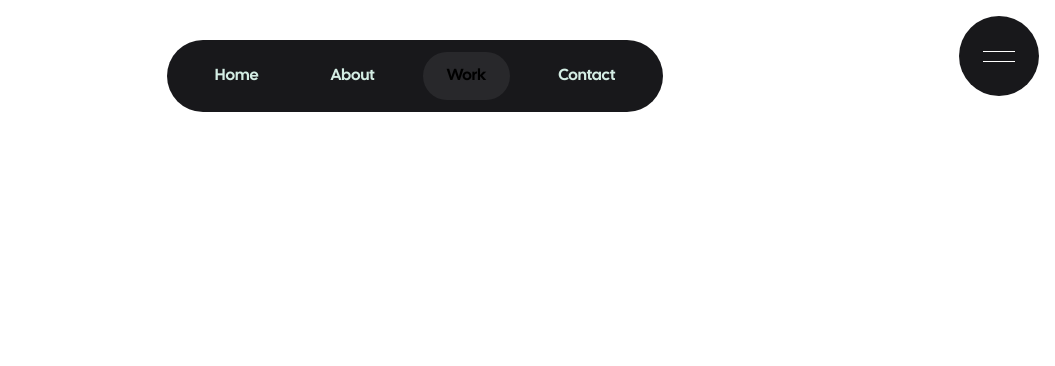
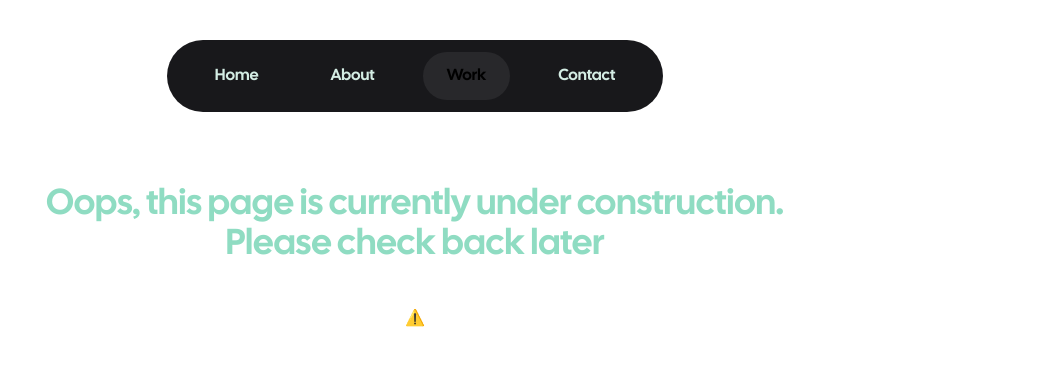
Before and after one commit to m-dombkowski/Portfolio-website, a Next.js app: page /work in a window 1280 px wide. Shown: the top 366 px of the page, without its empty margins (225-1280 px from the left). Built offline with nearby package versions, Linux system fonts and the light colour scheme; no server answers.

Commit message:
docs: slightly changed some data for social and nav links, removed unused components from "work" page

```diff
--- a/src/app/lib/anim.ts
+++ b/src/app/lib/anim.ts
@@ -67,7 +67,7 @@ export const height = {
   }),
   exit: (i: number) => ({
     height: 0,
-    transition: { duration: 0.3, delay: 0.05 * i, ease: [0.33, 1, 0.68, 1] },
+    transition: { duration: 0.5, delay: 0.05 * i, ease: [0.33, 1, 0.68, 1] },
   }),
 };
 
--- a/src/app/lib/navData.ts
+++ b/src/app/lib/navData.ts
@@ -9,7 +9,7 @@ export const NavigationData: NavDataType[] = [
     href: "/",
     description: "Main page",
     name: "Home",
-    speed: 0.33,
+    speed: 0.35,
     index: 0,
     image: ciasteczka,
   },
@@ -23,7 +23,7 @@ export const NavigationData: NavDataType[] = [
   },
   {
     href: "/work",
-    description: "Commercial experience and pet projects",
+    description: "Code stuff",
     name: "Work",
     speed: 0.65,
     index: 2,
@@ -33,7 +33,7 @@ export const NavigationData: NavDataType[] = [
     href: "/contact",
     description: `Let's chat!`,
     name: "Contact",
-    speed: 1,
+    speed: 0.8,
     index: 3,
     image: drozdzowka,
   },
--- a/src/app/lib/socialsData.ts
+++ b/src/app/lib/socialsData.ts
@@ -13,7 +13,7 @@ export const socials: SocialMediaDataType[] = [
   },
   {
     title: "Github",
-    text: "GIT",
+    text: "GH",
     href: "https://github.com/m-dombkowski",
   },
 ];
--- a/src/app/work/page.tsx
+++ b/src/app/work/page.tsx
@@ -1,15 +1,11 @@
 "use client";
 import PageUnderContstuction from "../components/construction/construction";
-import Gallery from "../components/gallery/gallery-desktop";
-import MobileNav from "../components/navigation/mobile-nav/mobile-nav";
 import PageWrapper from "../components/transitions/fade";
 
 export default function WorkPage() {
   return (
     <PageWrapper>
-      <MobileNav />
-      {/* <PageUnderContstuction /> */}
-      {/* <Gallery /> */}
+      <PageUnderContstuction />
     </PageWrapper>
   );
 }
```
